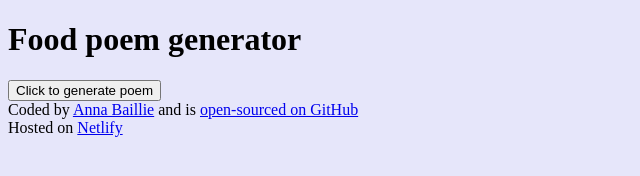
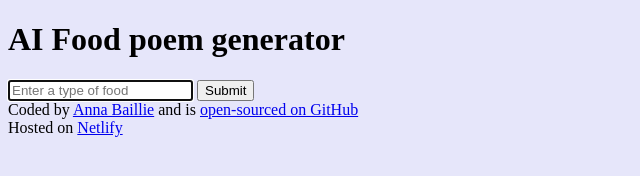
Before and after one commit to anna-baillie/shecodes-AI-food-poem-generator, a plain HTML site: page index.html in a window 1280 px wide. Shown: the whole page, without its empty margins (0-640 px from the left). Drawn offline with Linux system fonts and the light colour scheme.

Commit message:
Update index.html
Swapped button to text input, added div holder for poem output

```diff
--- a/index.html
+++ b/index.html
@@ -7,8 +7,20 @@
     <title>AI poem generator</title>
   </head>
   <body>
-    <h1>Food poem generator</h1>
-    <button>Click to generate poem</button>
+    <h1>AI Food poem generator</h1>
+    <main>
+      <form>
+        <input
+          type="text"
+          placeholder="Enter a type of food"
+          autofocus
+          required
+          autocomplete="off"
+        />
+        <input type="submit" />
+      </form>
+      <div class="poem-holder"></div>
+    </main>
     <footer>
       Coded by
       <a href="https://github.com/anna-baillie" target="_blank">Anna Baillie</a>
```
